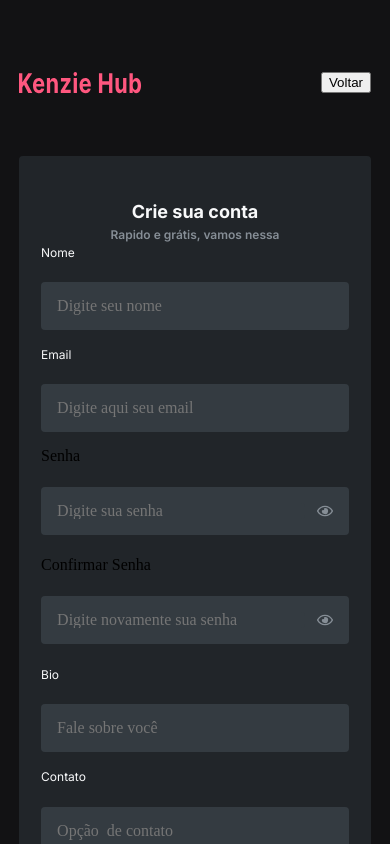
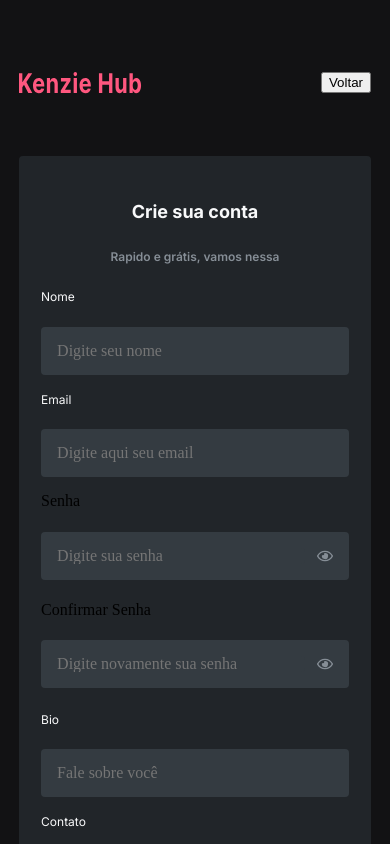
Before and after one commit to dkrausz/hub-kenzie, a React (Vite) app: page /register in a window 390 px wide. Shown: the top 844 px of the page. Built offline with nearby package versions, Linux system fonts and the light colour scheme; no server answers.

Commit message:
corrigido o espaçamento de alguns paragrafos

```diff
--- a/src/components/Forms/loginForm/index.jsx
+++ b/src/components/Forms/loginForm/index.jsx
@@ -3,14 +3,13 @@ import { Input } from "../Input";
 import { useForm } from "react-hook-form";
 import { InputPassword } from "../InputPassword";
 import { loginFormSchema } from "./loginForm.schema";
-import { zodResolver } from "@hookform/resolvers/zod";;
+import { zodResolver } from "@hookform/resolvers/zod";
 import { useContext } from "react";
 import { UserContext } from "../../../providers/UserContext";
-
+import styles from "../loginForm/style.module.scss"
 
 export const LoginForm = () => {
-
-  const {userLogin} = useContext(UserContext);
+  const { userLogin } = useContext(UserContext);
 
   const {
     register,
@@ -23,7 +22,6 @@ export const LoginForm = () => {
   const onSubmit = (userData) => {
     userLogin(userData);
   };
-
 
   return (
     <form className="form__container" onSubmit={handleSubmit(onSubmit)}>
@@ -46,6 +44,7 @@ export const LoginForm = () => {
         {...register("password")}
       />
 
+      <div className={styles.buttons__container}>
         <button className="button" type="submit">
           Entrar
         </button>
@@ -53,6 +52,7 @@ export const LoginForm = () => {
         <Link to="/register">
           <button className="buttonDisable"> Cadastre-se</button>
         </Link>
+      </div>
     </form>
   );
 };
--- /dev/null
+++ b/src/components/Forms/loginForm/style.module.scss
@@ -0,0 +1,15 @@
+.buttons__container{
+    display: flex;
+    flex-direction: column;
+
+}
+
+@media(max-width:475px){
+    .buttons__container{
+        display: flex;
+        flex-direction: column;
+        gap: 1.4rem;
+    }
+
+
+}
--- a/src/components/Forms/registerForm/index.jsx
+++ b/src/components/Forms/registerForm/index.jsx
@@ -6,6 +6,7 @@ import { registerFormSchema } from "./registerForm.schema";
 import { InputPassword } from "../InputPassword";
 import { useContext } from "react";
 import { UserContext } from "../../../providers/UserContext";
+import styles from "../registerForm/style.module.scss"
 
 export const RegisterForm = () => {
   const {userRegister} = useContext(UserContext)
@@ -23,9 +24,13 @@ export const RegisterForm = () => {
   };
 
   return (
+    <>
+
     <form className="form__container" onSubmit={handleSubmit(onSubmit)}>
+    <div className={styles.form__header}>
       <h2 className="title">Crie sua conta</h2>
       <p className="paragraph central">Rapido e grátis, vamos nessa</p>
+    </div>
 
       <Input
         label={"Nome"}
@@ -89,5 +94,6 @@ export const RegisterForm = () => {
         Cadastrar
       </button>
     </form>
+        </>
   );
 };
--- /dev/null
+++ b/src/components/Forms/registerForm/style.module.scss
@@ -0,0 +1,14 @@
+.form__header{
+    display: flex;
+    flex-direction: column;
+
+}
+
+@media (max-width: 475px) {
+    .form__header{
+        display: flex;
+        flex-direction: column;
+        gap: 1.4rem;
+        margin-bottom: 1.4rem;
+    }
+  }
```
Lines whose indentation alone changed are shown as unchanged.
